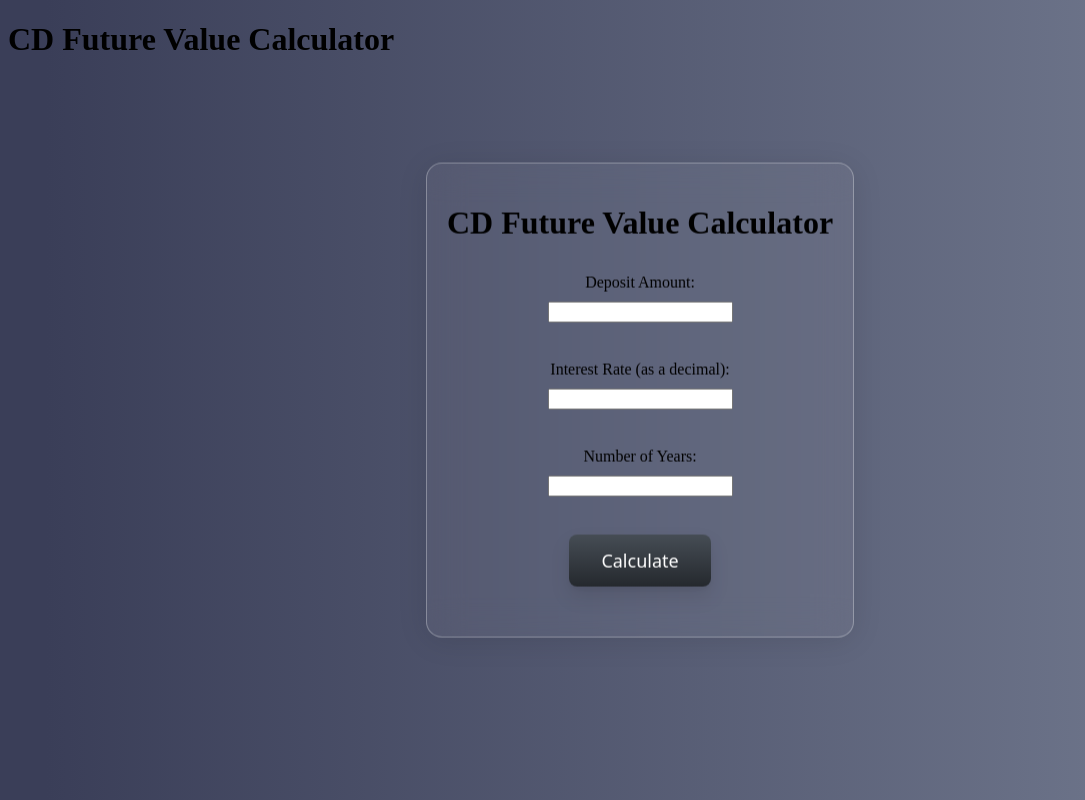
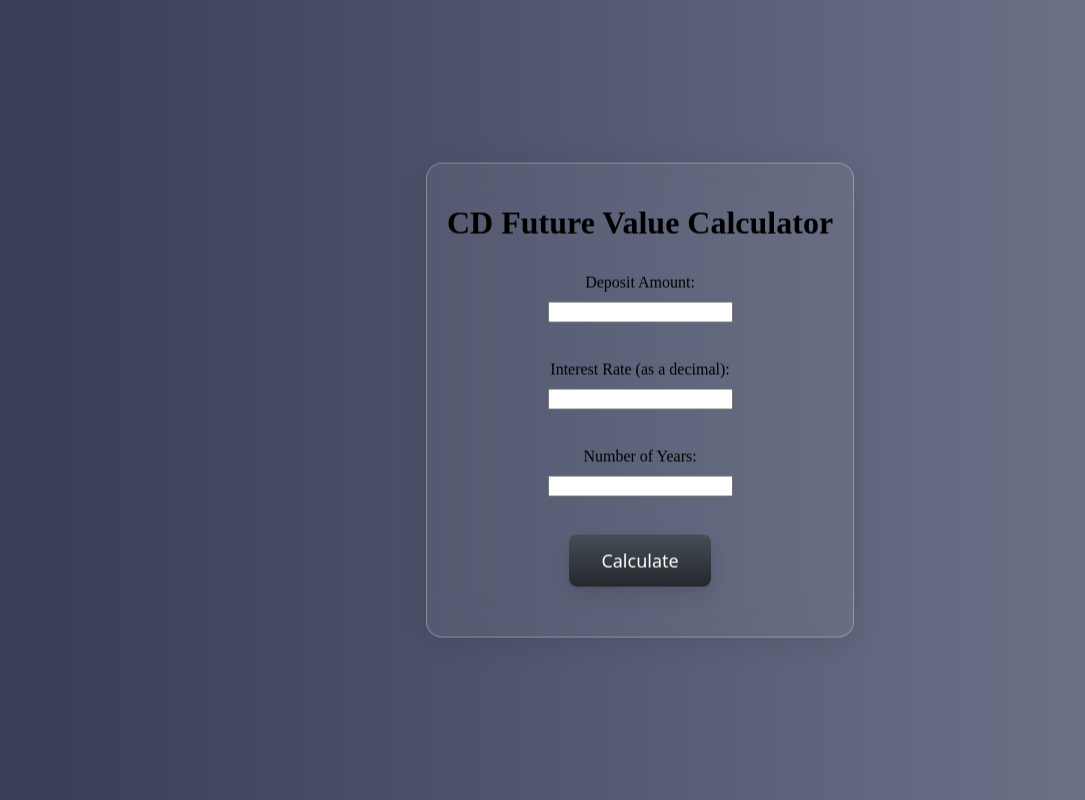
Before and after one commit to Scotty-Cloud/financialcalculator, a plain HTML site: page futureValue/future-value.html in a window 1280 px wide. Shown: the whole page, without its empty margins (0-1085 px from the left). Drawn offline with Linux system fonts and the light colour scheme.

Commit message:
fix typo

```diff
--- a/futureValue/future-value.html
+++ b/futureValue/future-value.html
@@ -7,7 +7,6 @@
     <link rel="stylesheet" href="../styles.css">
   </head>
   <body>
-    <h1>CD Future Value Calculator</h1>
 
     <form id="cd-calculator">
       <h1>CD Future Value Calculator</h1>
```
